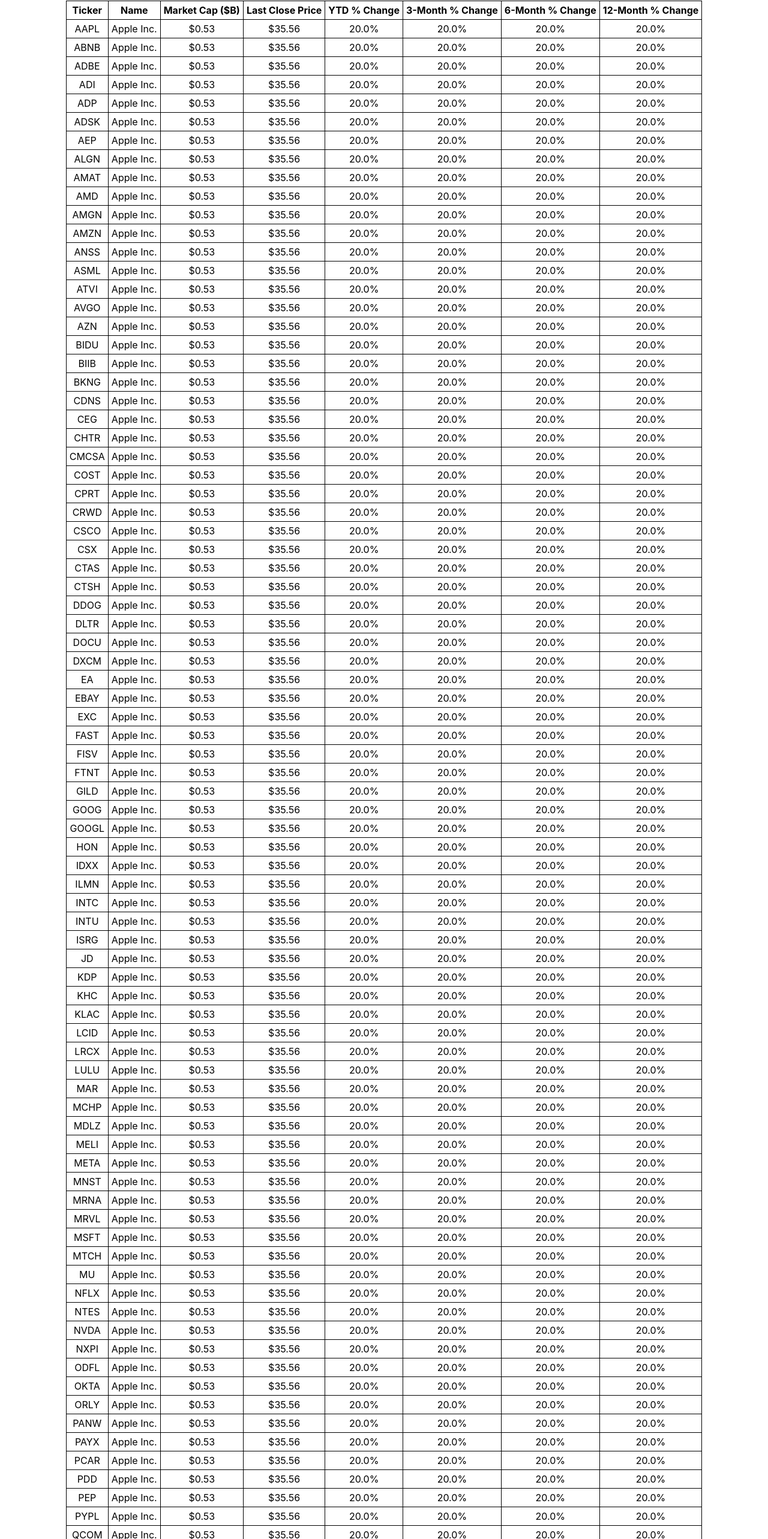
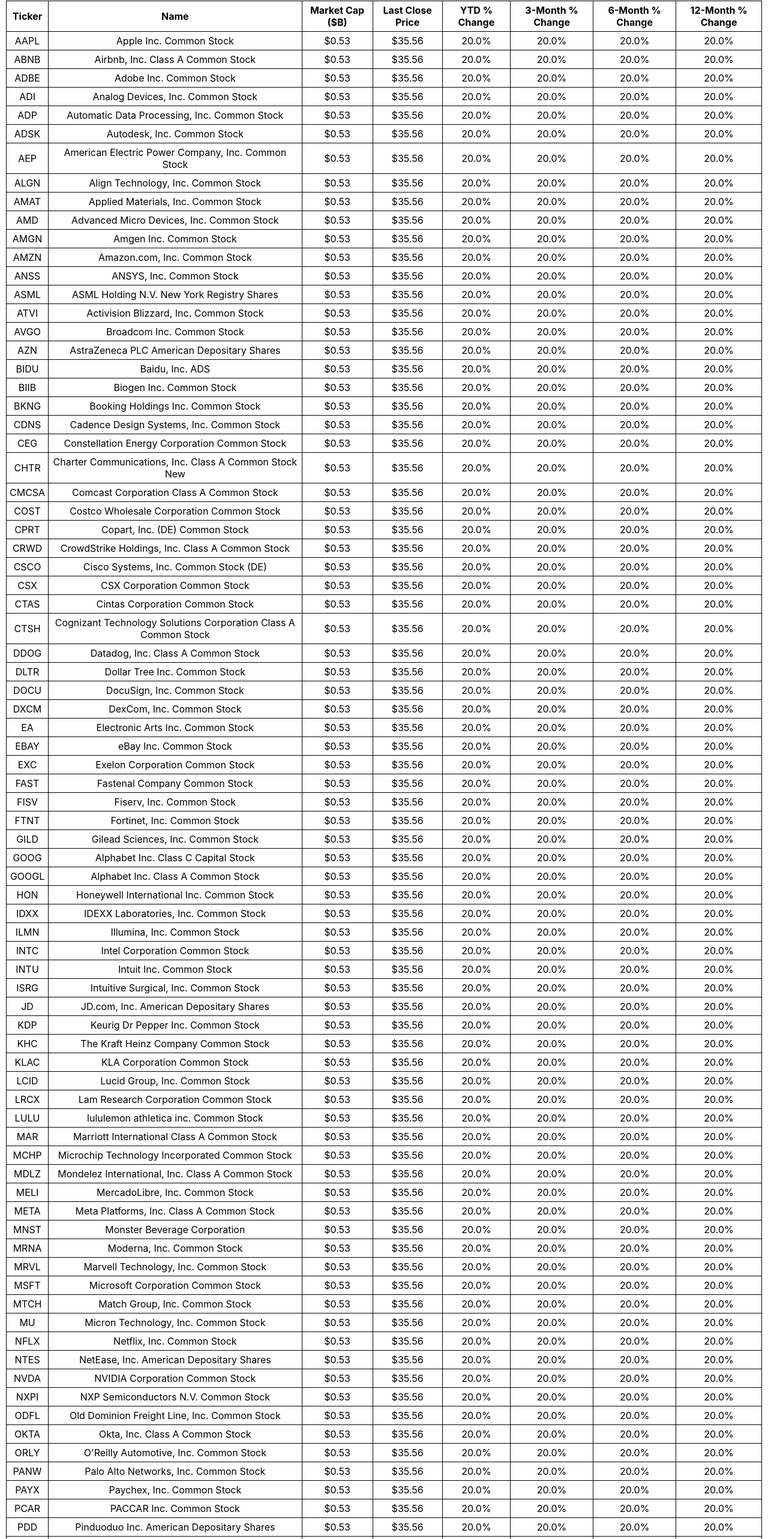
Before and after one commit to alexsmaldone/Nasdaq-Stocks, a React (Create React App) app: page / in a window 1280 px wide. Shown: the part 91-2657 px from the top of the page at 60% size. Built offline with nearby package versions, Linux system fonts and the light colour scheme.

Commit message:
added company names

```diff
--- a/src/App.js
+++ b/src/App.js
@@ -4,8 +4,8 @@ import { stocks } from "./stocks";
 function App() {
   const stockList = stocks.map((stock, i) => (
     <tr key={i}>
-      <td>{stock}</td>
-      <td>Apple Inc.</td>
+      <td>{stock.Ticker}</td>
+      <td>{stock.Company}</td>
       <td>$0.53</td>
       <td>$35.56</td>
       <td>20.0%</td>
--- a/src/stocks.js
+++ b/src/stocks.js
@@ -1,104 +1,128 @@
 export const stocks = [
-  "AAPL",
-  "ABNB",
-  "ADBE",
-  "ADI",
-  "ADP",
-  "ADSK",
-  "AEP",
-  "ALGN",
-  "AMAT",
-  "AMD",
-  "AMGN",
-  "AMZN",
-  "ANSS",
-  "ASML",
-  "ATVI",
-  "AVGO",
-  "AZN",
-  "BIDU",
-  "BIIB",
-  "BKNG",
-  "CDNS",
-  "CEG",
-  "CHTR",
-  "CMCSA",
-  "COST",
-  "CPRT",
-  "CRWD",
-  "CSCO",
-  "CSX",
-  "CTAS",
-  "CTSH",
-  "DDOG",
-  "DLTR",
-  "DOCU",
-  "DXCM",
-  "EA",
-  "EBAY",
-  "EXC",
-  "FAST",
-  "FISV",
-  "FTNT",
-  "GILD",
-  "GOOG",
-  "GOOGL",
-  "HON",
-  "IDXX",
-  "ILMN",
-  "INTC",
-  "INTU",
-  "ISRG",
-  "JD",
-  "KDP",
-  "KHC",
-  "KLAC",
-  "LCID",
-  "LRCX",
-  "LULU",
-  "MAR",
-  "MCHP",
-  "MDLZ",
-  "MELI",
-  "META",
-  "MNST",
-  "MRNA",
-  "MRVL",
-  "MSFT",
-  "MTCH",
-  "MU",
-  "NFLX",
-  "NTES",
-  "NVDA",
-  "NXPI",
-  "ODFL",
-  "OKTA",
-  "ORLY",
-  "PANW",
-  "PAYX",
-  "PCAR",
-  "PDD",
-  "PEP",
-  "PYPL",
-  "QCOM",
-  "REGN",
-  "ROST",
-  "SBUX",
-  "SGEN",
-  "SIRI",
-  "SNPS",
-  "SPLK",
-  "SWKS",
-  "TEAM",
-  "TMUS",
-  "TSLA",
-  "TXN",
-  "VRSK",
-  "VRSN",
-  "VRTX",
-  "WBA",
-  "WDAY",
-  "XEL",
-  "ZM",
-  "ZS",
+  { Ticker: "AAPL", Company: "Apple Inc. Common Stock" },
+  { Ticker: "ABNB", Company: "Airbnb, Inc. Class A Common Stock" },
+  { Ticker: "ADBE", Company: "Adobe Inc. Common Stock" },
+  { Ticker: "ADI", Company: "Analog Devices, Inc. Common Stock" },
+  { Ticker: "ADP", Company: "Automatic Data Processing, Inc. Common Stock" },
+  { Ticker: "ADSK", Company: "Autodesk, Inc. Common Stock" },
+  {
+    Ticker: "AEP",
+    Company: "American Electric Power Company, Inc. Common Stock",
+  },
+  { Ticker: "ALGN", Company: "Align Technology, Inc. Common Stock" },
+  { Ticker: "AMAT", Company: "Applied Materials, Inc. Common Stock" },
+  { Ticker: "AMD", Company: "Advanced Micro Devices, Inc. Common Stock" },
+  { Ticker: "AMGN", Company: "Amgen Inc. Common Stock" },
+  { Ticker: "AMZN", Company: "Amazon.com, Inc. Common Stock" },
+  { Ticker: "ANSS", Company: "ANSYS, Inc. Common Stock" },
+  { Ticker: "ASML", Company: "ASML Holding N.V. New York Registry Shares" },
+  { Ticker: "ATVI", Company: "Activision Blizzard, Inc. Common Stock" },
+  { Ticker: "AVGO", Company: "Broadcom Inc. Common Stock" },
+  { Ticker: "AZN", Company: "AstraZeneca PLC American Depositary Shares" },
+  { Ticker: "BIDU", Company: "Baidu, Inc. ADS" },
+  { Ticker: "BIIB", Company: "Biogen Inc. Common Stock" },
+  { Ticker: "BKNG", Company: "Booking Holdings Inc. Common Stock" },
+  { Ticker: "CDNS", Company: "Cadence Design Systems, Inc. Common Stock" },
+  { Ticker: "CEG", Company: "Constellation Energy Corporation Common Stock" },
+  {
+    Ticker: "CHTR",
+    Company: "Charter Communications, Inc. Class A Common Stock New",
+  },
+  { Ticker: "CMCSA", Company: "Comcast Corporation Class A Common Stock" },
+  { Ticker: "COST", Company: "Costco Wholesale Corporation Common Stock" },
+  { Ticker: "CPRT", Company: "Copart, Inc. (DE) Common Stock" },
+  {
+    Ticker: "CRWD",
+    Company: "CrowdStrike Holdings, Inc. Class A Common Stock",
+  },
+  { Ticker: "CSCO", Company: "Cisco Systems, Inc. Common Stock (DE)" },
+  { Ticker: "CSX", Company: "CSX Corporation Common Stock" },
+  { Ticker: "CTAS", Company: "Cintas Corporation Common Stock" },
+  {
+    Ticker: "CTSH",
+    Company: "Cognizant Technology Solutions Corporation Class A Common Stock",
+  },
+  { Ticker: "DDOG", Company: "Datadog, Inc. Class A Common Stock" },
+  { Ticker: "DLTR", Company: "Dollar Tree Inc. Common Stock" },
+  { Ticker: "DOCU", Company: "DocuSign, Inc. Common Stock" },
+  { Ticker: "DXCM", Company: "DexCom, Inc. Common Stock" },
+  { Ticker: "EA", Company: "Electronic Arts Inc. Common Stock" },
+  { Ticker: "EBAY", Company: "eBay Inc. Common Stock" },
+  { Ticker: "EXC", Company: "Exelon Corporation Common Stock" },
+  { Ticker: "FAST", Company: "Fastenal Company Common Stock" },
+  { Ticker: "FISV", Company: "Fiserv, Inc. Common Stock" },
+  { Ticker: "FTNT", Company: "Fortinet, Inc. Common Stock" },
+  { Ticker: "GILD", Company: "Gilead Sciences, Inc. Common Stock" },
+  { Ticker: "GOOG", Company: "Alphabet Inc. Class C Capital Stock" },
+  { Ticker: "GOOGL", Company: "Alphabet Inc. Class A Common Stock" },
+  { Ticker: "HON", Company: "Honeywell International Inc. Common Stock" },
+  { Ticker: "IDXX", Company: "IDEXX Laboratories, Inc. Common Stock" },
+  { Ticker: "ILMN", Company: "Illumina, Inc. Common Stock" },
+  { Ticker: "INTC", Company: "Intel Corporation Common Stock" },
+  { Ticker: "INTU", Company: "Intuit Inc. Common Stock" },
+  { Ticker: "ISRG", Company: "Intuitive Surgical, Inc. Common Stock" },
+  { Ticker: "JD", Company: "JD.com, Inc. American Depositary Shares" },
+  { Ticker: "KDP", Company: "Keurig Dr Pepper Inc. Common Stock" },
+  { Ticker: "KHC", Company: "The Kraft Heinz Company Common Stock" },
+  { Ticker: "KLAC", Company: "KLA Corporation Common Stock" },
+  { Ticker: "LCID", Company: "Lucid Group, Inc. Common Stock" },
+  { Ticker: "LRCX", Company: "Lam Research Corporation Common Stock" },
+  { Ticker: "LULU", Company: "lululemon athletica inc. Common Stock" },
+  { Ticker: "MAR", Company: "Marriott International Class A Common Stock" },
+  { Ticker: "MCHP", Company: "Microchip Technology Incorporated Common Stock" },
+  {
+    Ticker: "MDLZ",
+    Company: "Mondelez International, Inc. Class A Common Stock",
+  },
+  { Ticker: "MELI", Company: "MercadoLibre, Inc. Common Stock" },
+  { Ticker: "META", Company: "Meta Platforms, Inc. Class A Common Stock" },
+  { Ticker: "MNST", Company: "Monster Beverage Corporation" },
+  { Ticker: "MRNA", Company: "Moderna, Inc. Common Stock" },
+  { Ticker: "MRVL", Company: "Marvell Technology, Inc. Common Stock" },
+  { Ticker: "MSFT", Company: "Microsoft Corporation Common Stock" },
+  { Ticker: "MTCH", Company: "Match Group, Inc. Common Stock" },
+  { Ticker: "MU", Company: "Micron Technology, Inc. Common Stock" },
+  { Ticker: "NFLX", Company: "Netflix, Inc. Common Stock" },
+  { Ticker: "NTES", Company: "NetEase, Inc. American Depositary Shares" },
+  { Ticker: "NVDA", Company: "NVIDIA Corporation Common Stock" },
+  { Ticker: "NXPI", Company: "NXP Semiconductors N.V. Common Stock" },
+  { Ticker: "ODFL", Company: "Old Dominion Freight Line, Inc. Common Stock" },
+  { Ticker: "OKTA", Company: "Okta, Inc. Class A Common Stock" },
+  { Ticker: "ORLY", Company: "O'Reilly Automotive, Inc. Common Stock" },
+  { Ticker: "PANW", Company: "Palo Alto Networks, Inc. Common Stock" },
+  { Ticker: "PAYX", Company: "Paychex, Inc. Common Stock" },
+  { Ticker: "PCAR", Company: "PACCAR Inc. Common Stock" },
+  { Ticker: "PDD", Company: "Pinduoduo Inc. American Depositary Shares" },
+  { Ticker: "PEP", Company: "PepsiCo, Inc. Common Stock" },
+  { Ticker: "PYPL", Company: "PayPal Holdings, Inc. Common Stock" },
+  { Ticker: "QCOM", Company: "QUALCOMM Incorporated Common Stock" },
+  { Ticker: "REGN", Company: "Regeneron Pharmaceuticals, Inc. Common Stock" },
+  { Ticker: "ROST", Company: "Ross Stores, Inc. Common Stock" },
+  { Ticker: "SBUX", Company: "Starbucks Corporation Common Stock" },
+  { Ticker: "SGEN", Company: "Seagen Inc. Common Stock" },
+  { Ticker: "SIRI", Company: "Sirius XM Holdings Inc. Common Stock" },
+  { Ticker: "SNPS", Company: "Synopsys, Inc. Common Stock" },
+  { Ticker: "SPLK", Company: "Splunk Inc. Common Stock" },
+  { Ticker: "SWKS", Company: "Skyworks Solutions, Inc. Common Stock" },
+  {
+    Ticker: "TEAM",
+    Company: "Atlassian Corporation Plc Class A Ordinary Shares",
+  },
+  { Ticker: "TMUS", Company: "T-Mobile US, Inc. Common Stock" },
+  { Ticker: "TSLA", Company: "Tesla, Inc. Common Stock" },
+  { Ticker: "TXN", Company: "Texas Instruments Incorporated Common Stock" },
+  { Ticker: "VRSK", Company: "Verisk Analytics, Inc. Common Stock" },
+  { Ticker: "VRSN", Company: "VeriSign, Inc. Common Stock" },
+  {
+    Ticker: "VRTX",
+    Company: "Vertex Pharmaceuticals Incorporated Common Stock",
+  },
+  { Ticker: "WBA", Company: "Walgreens Boots Alliance, Inc. Common Stock" },
+  { Ticker: "WDAY", Company: "Workday, Inc. Class A Common Stock" },
+  { Ticker: "XEL", Company: "Xcel Energy Inc. Common Stock" },
+  {
+    Ticker: "ZM",
+    Company: "Zoom Video Communications, Inc. Class A Common Stock",
+  },
+  { Ticker: "ZS", Company: "Zscaler, Inc. Common Stock" },
 ];
```
